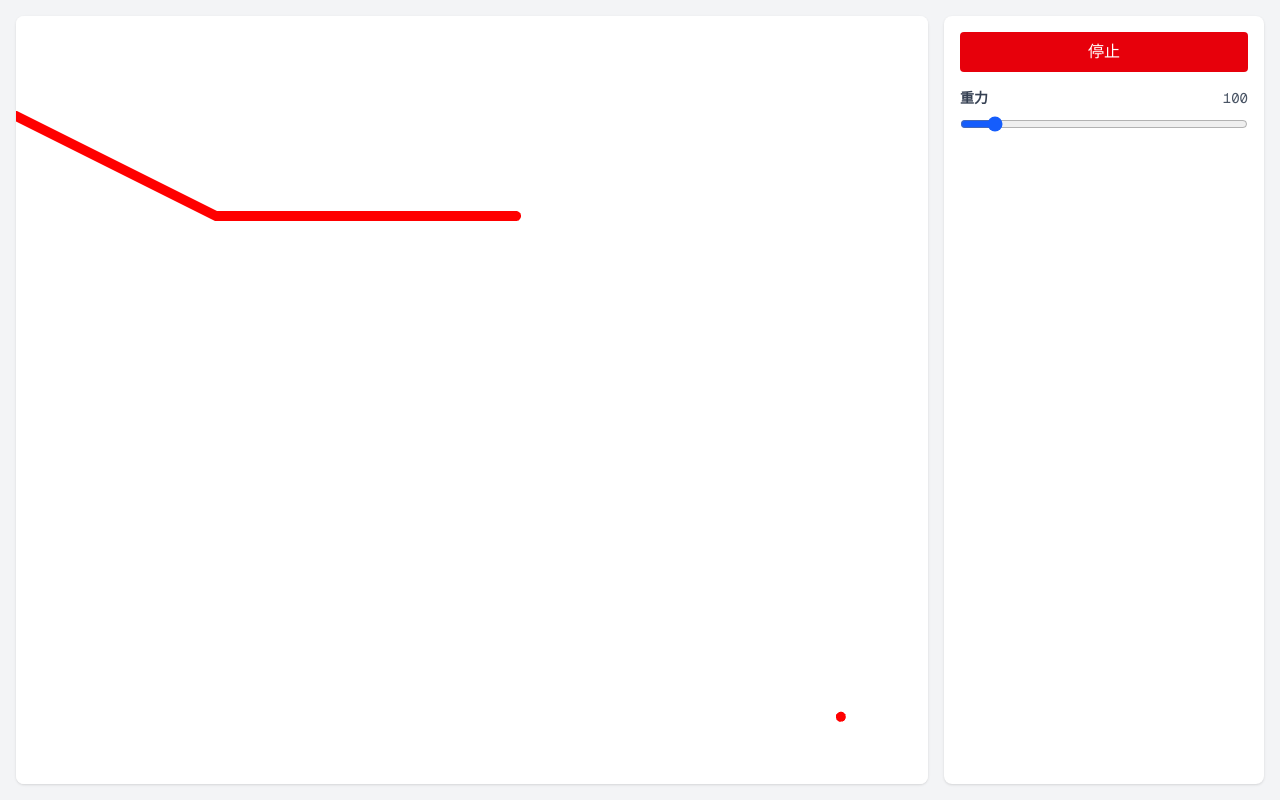
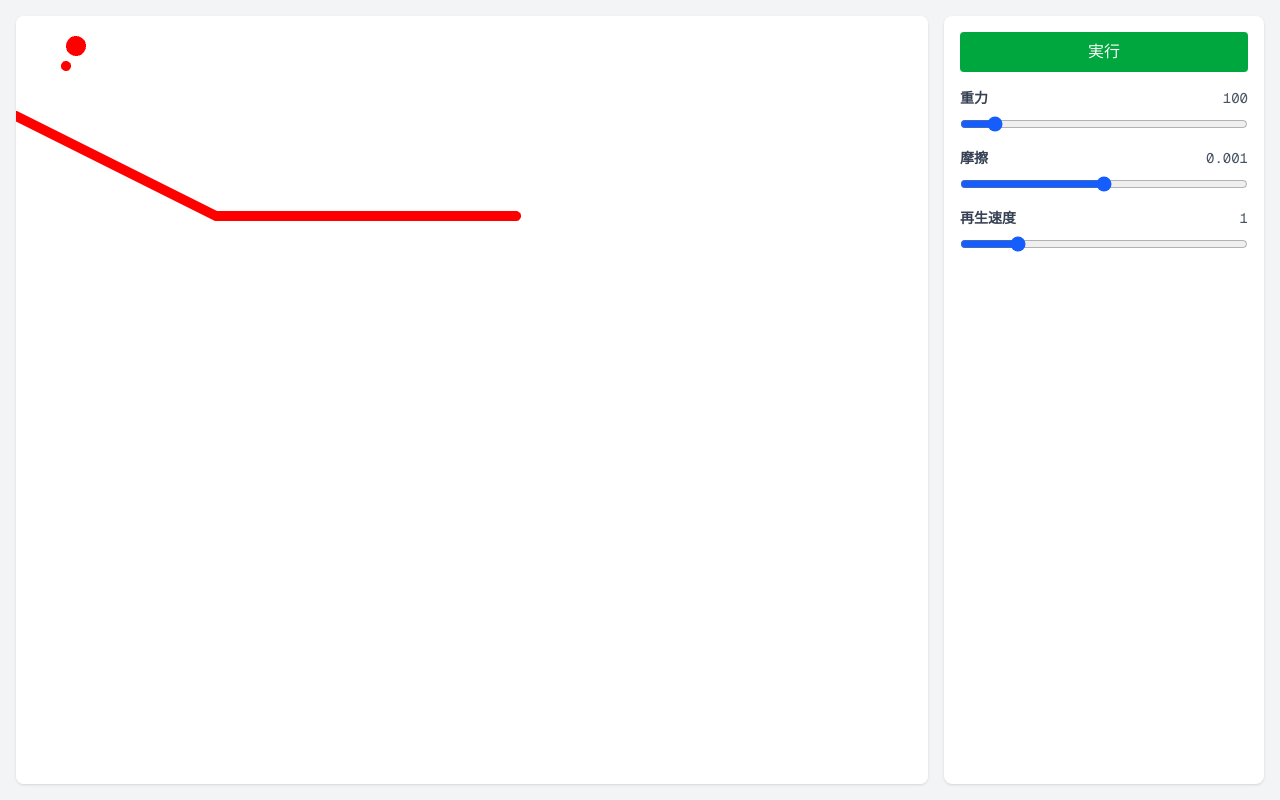
Before and after one commit to Taka005/PhysicsLab, a Next.js app: page / in a window 1280 px wide. Built offline with nearby package versions, Linux system fonts and the light colour scheme.

Commit message:
ControllPanelに摩擦と再生速度の調整機能を追加し、useEffectで状態を同期。PhysicsCanvasからエンジンの自動開始を削除。Engineクラスのスナップショット初期化を修正。

```diff
--- a/src/components/ControllPanel.tsx
+++ b/src/components/ControllPanel.tsx
@@ -2,12 +2,14 @@
 
 import { useEngine } from "@/context/EngineContext";
 import { useEngineState } from "@/hooks/useEngineState";
-import { ChangeEvent, useState } from "react";
+import { ChangeEvent, useEffect, useState } from "react";
 
 export default function ControllPanel() {
   const engine = useEngine();
   const state = useEngineState();
-  const [gravityValue, setGravityValue] = useState<number>(state?.gravity ?? 0);
+  const [gravityValue, setGravityValue] = useState<number>(state.gravity);
+  const [frictionValue, setFrictionValue] = useState<number>(state.friction);
+  const [playBackSpeedValue, setPlayBackSpeedValue] = useState<number>(state.playBackSpeed);
 
   if (!engine||!state) return;
 
@@ -17,6 +19,28 @@ export default function ControllPanel() {
 
     engine.gravity = value;
   };
+
+  const handleFrictionChange = (e: ChangeEvent<HTMLInputElement>) => {
+    const value = parseFloat(e.target.value);
+    setFrictionValue(value);
+
+    engine.friction = value;
+  };
+
+  const handlePlayBackSpeedChange = (e: ChangeEvent<HTMLInputElement>) => {
+    const value = parseFloat(e.target.value);
+    setPlayBackSpeedValue(value);
+
+    engine.playBackSpeed = value;
+  };
+
+  useEffect(() => {
+    if (state) {
+      if (state.gravity !== undefined) setGravityValue(state.gravity);
+      if (state.friction !== undefined) setFrictionValue(state.friction);
+      if (state.playBackSpeed !== undefined) setPlayBackSpeedValue(state.playBackSpeed);
+    }
+  }, [state]);
 
   return (
     <div className="w-80 h-full bg-white rounded-lg shadow-sm p-4 flex flex-col gap-4 overflow-y-auto">
@@ -39,7 +63,7 @@ export default function ControllPanel() {
       </div>
       <div className="flex flex-col gap-2">
         <div className="flex justify-between items-center">
-          <label htmlFor="gravity-range" className="text-sm font-semibold text-gray-700">
+          <label className="text-sm font-semibold text-gray-700">
             重力
           </label>
           <span className="text-sm text-gray-600 font-mono">
@@ -56,6 +80,44 @@ export default function ControllPanel() {
           className="w-full accent-blue-600 cursor-pointer"
         />
       </div>
+      <div className="flex flex-col gap-2">
+        <div className="flex justify-between items-center">
+          <label className="text-sm font-semibold text-gray-700">
+            摩擦
+          </label>
+          <span className="text-sm text-gray-600 font-mono">
+            {frictionValue}
+          </span>
+        </div>
+        <input
+          type="range"
+          min="-0.5"
+          max="0.5"
+          step="0.001"
+          value={frictionValue}
+          onChange={handleFrictionChange}
+          className="w-full accent-blue-600 cursor-pointer"
+        />
+      </div>
+      <div className="flex flex-col gap-2">
+        <div className="flex justify-between items-center">
+          <label className="text-sm font-semibold text-gray-700">
+            再生速度
+          </label>
+          <span className="text-sm text-gray-600 font-mono">
+            {playBackSpeedValue}
+          </span>
+        </div>
+        <input
+          type="range"
+          min="0.1"
+          max="5"
+          step="0.1"
+          value={playBackSpeedValue}
+          onChange={handlePlayBackSpeedChange}
+          className="w-full accent-blue-600 cursor-pointer"
+        />
+      </div>
     </div>
   )
 }
--- a/src/components/PhysicsCanvas.tsx
+++ b/src/components/PhysicsCanvas.tsx
@@ -60,8 +60,6 @@ export default function PhysicsCanvas() {
 
       engine.spawn({ type: "line", id: "line2", start: { x: 200, y: 200 },end: { x: 500, y: 200 }, width: 10} as LineCreateOption);
 
-      engine.start();
-
       const loop = () => {
         renderer.render();
         animationFrameId = requestAnimationFrame(loop);
--- a/src/lib/engine/Engine.ts
+++ b/src/lib/engine/Engine.ts
@@ -30,7 +30,7 @@ export class Engine extends EngineBase {
 
   private listeners = new Set<() => void>();
 
-  private snapshot: EngineSnapShot = this.createSnapshot();
+  private snapshot: EngineSnapShot;
 
   constructor(engineOption: EngineOption,viewportOption: ViewportOption) {
     super(engineOption);
@@ -41,6 +41,8 @@ export class Engine extends EngineBase {
     this.trackingInterval = engineOption.trackingInterval;
     this.trackingLimit = engineOption.trackingLimit;
     this.worldSize = engineOption.worldSize;
+
+    this.snapshot = this.createSnapshot();
   }
 
   private createSnapshot(): EngineSnapShot{
@@ -233,8 +235,6 @@ export class Engine extends EngineBase {
         return null;
       })
       .filter(ground=>ground != null);
-
-    this.start();
   }
 
   public export(): string {
```
